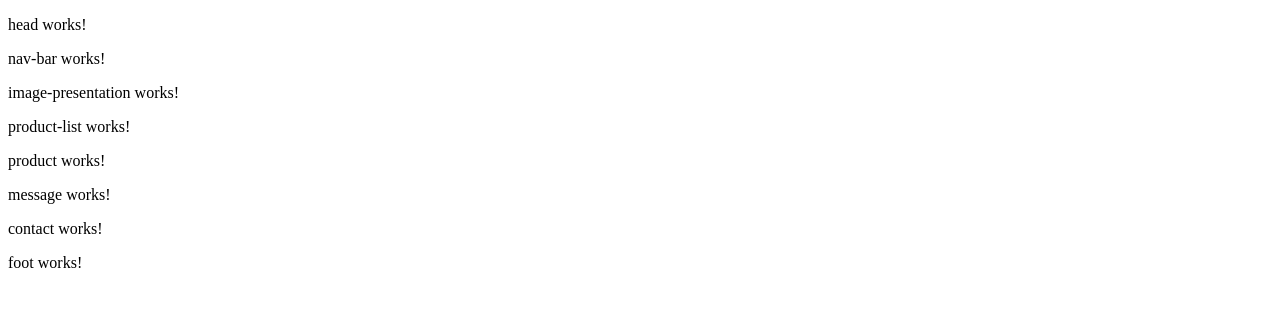
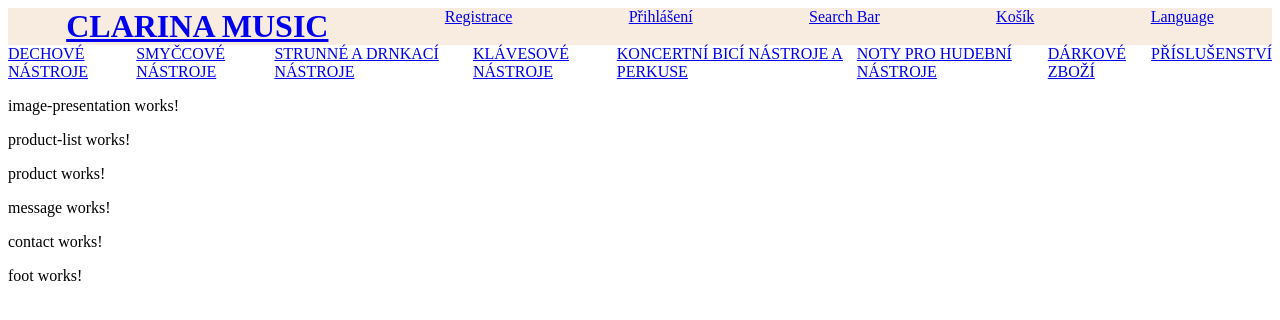
Before and after one commit to panSteven4/clarina, an Angular app: page / in a window 1280 px wide. Shown: the top 320 px of the page. Built offline with nearby package versions, Linux system fonts and the light colour scheme.

Commit message:
basic layout of header - head and navbar template changes

```diff
--- a/src/app/header/head/head.component.css
+++ b/src/app/header/head/head.component.css
@@ -0,0 +1,11 @@
+* {
+    margin: 0;
+    padding: 0;
+}
+
+.row {
+    display: flex;
+    justify-content: space-around;
+    background-color: #F8EBE0;
+
+}
--- a/src/app/header/head/head.component.html
+++ b/src/app/header/head/head.component.html
@@ -1 +1,20 @@
-<p>head works!</p>
+<div class="row">
+    <div class="col">
+        <a href="#"><h1>CLARINA MUSIC</h1></a>
+    </div>
+    <div class="col">
+        <a href="#">Registrace</a>
+    </div>
+    <div class="col">
+        <a href="#">Přihlášení</a>
+    </div>
+    <div class="col">
+        <a href="#">Search Bar</a>
+    </div>
+    <div class="col">
+        <a href="#">Košík</a>
+    </div>
+    <div class="col">
+        <a href="#">Language</a>
+    </div>
+</div>
--- a/src/app/header/nav-bar/nav-bar.component.css
+++ b/src/app/header/nav-bar/nav-bar.component.css
@@ -0,0 +1,4 @@
+.row {
+    display: flex;
+    justify-content: space-around;
+}
--- a/src/app/header/nav-bar/nav-bar.component.html
+++ b/src/app/header/nav-bar/nav-bar.component.html
@@ -1 +1,26 @@
-<p>nav-bar works!</p>
+<div class="row">
+    <div class="col">
+        <a href="#">DECHOVÉ NÁSTROJE</a>
+    </div>
+    <div class="col">
+        <a href="#">SMYČCOVÉ NÁSTROJE</a>
+    </div>
+    <div class="col">
+        <a href="#">STRUNNÉ A DRNKACÍ NÁSTROJE</a>
+    </div>
+    <div class="col">
+        <a href="#">KLÁVESOVÉ NÁSTROJE</a>
+    </div>
+    <div class="col">
+        <a href="#">KONCERTNÍ BICÍ NÁSTROJE A PERKUSE</a>
+    </div>
+    <div class="col">
+        <a href="#">NOTY PRO HUDEBNÍ NÁSTROJE</a>
+    </div>
+    <div class="col">
+        <a href="#">DÁRKOVÉ ZBOŽÍ</a>
+    </div>
+    <div class="col">
+        <a href="#">PŘÍSLUŠENSTVÍ</a>
+    </div>
+</div>
```
